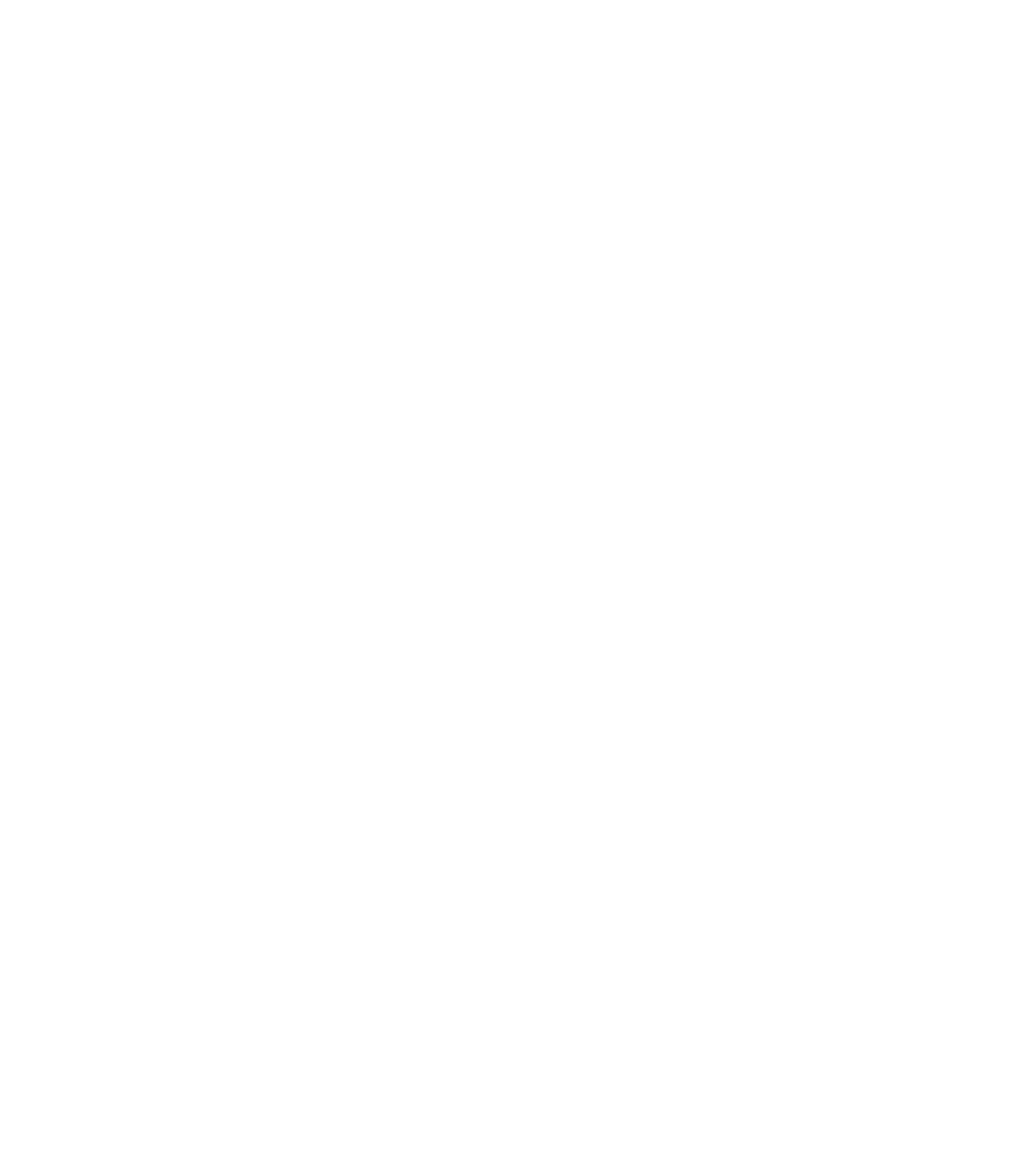
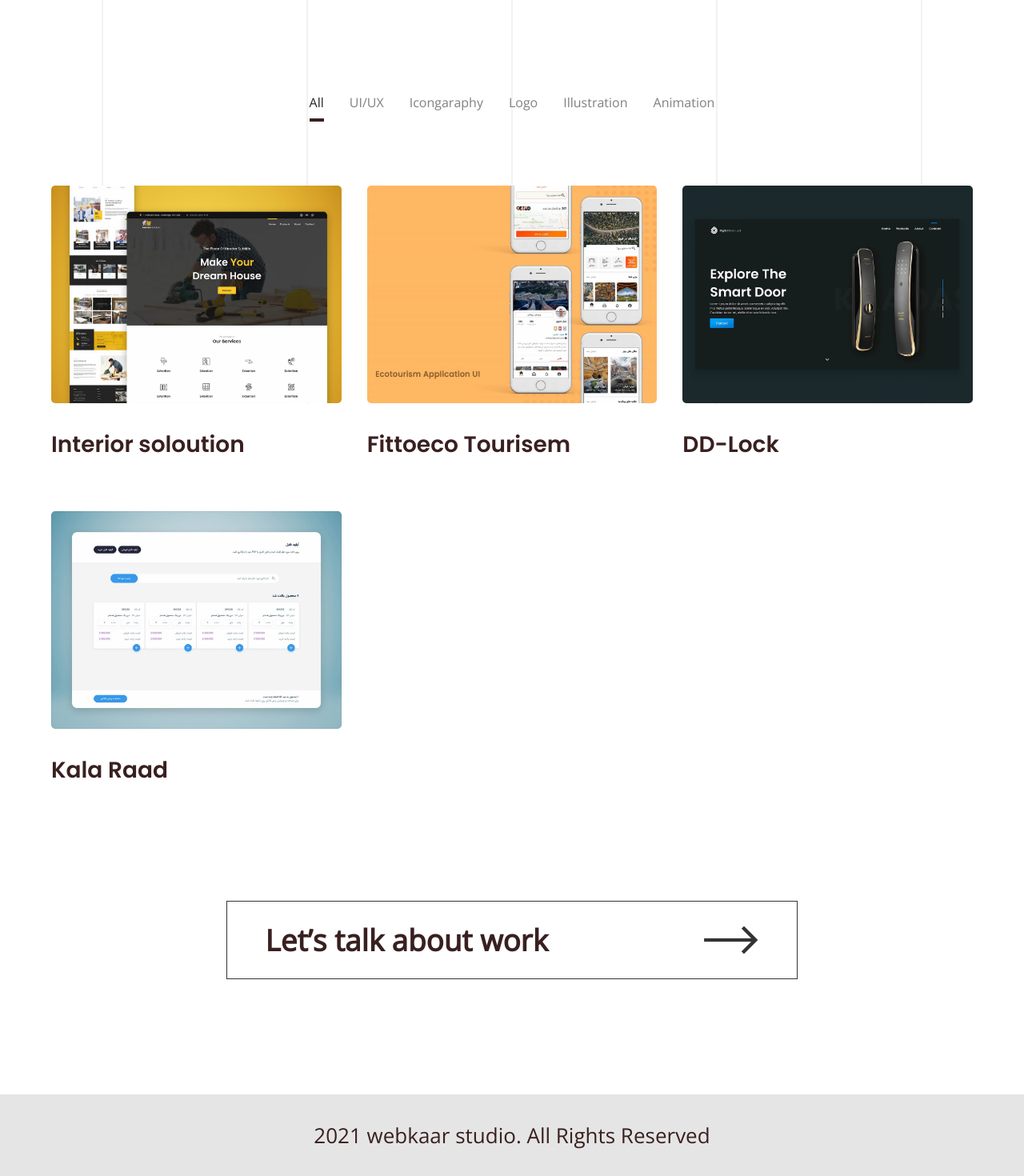
Before and after one commit to alicmp/webkar-landing-v2, a Nuxt app: page /works in a window 1280 px wide. Before the commit this address had no page. Shown: the part 295-1765 px from the top of the page at 80% size. Before the commit the page ends 800 px from the top, so only its background shows below. Built offline with nearby package versions, Linux system fonts and the light colour scheme.

Commit message:
fixed works gallery tag

```diff
--- a/assets/sass/_styles.scss
+++ b/assets/sass/_styles.scss
@@ -78,6 +78,12 @@
 .container {
   margin: auto;
   width : min(90%, 1200px);
+}
+
+img {
+  max-width: 100%;
+  height: auto;
+  object-fit: cover;
 }
 
 .text-primary-light {
@@ -165,3 +171,20 @@
     opacity: 1;
   }
 }
+
+.lines {
+  position: absolute;
+  top: 0;
+  bottom: 0;
+  z-index: -1;
+  width: 100%;
+  display: flex;
+  justify-content: space-around;
+  @media (max-width: 860px) {
+    display: none;
+  }
+  hr {
+    border: 0.5px solid #828282;
+    opacity: 0.1;
+  }
+}
--- a/layouts/default.vue
+++ b/layouts/default.vue
@@ -2,6 +2,9 @@
   <div>
     <MainNavbar />
     <Nuxt />
+    <footer>
+      <p class="container">2021 webkaar studio. All Rights Reserved</p>
+    </footer>
   </div>
 </template>
 
@@ -15,5 +18,15 @@
 };
 </script>
 
-<style>
+<style lang="scss" scoped>
+footer {
+  background-color: #e5e5e5;
+  .container {
+    padding: 2rem 0;
+    text-align: center;
+    @media (max-width: 860px) {
+      font-size: 18px;
+    }
+  }
+}
 </style>
--- a/pages/index.vue
+++ b/pages/index.vue
@@ -130,10 +130,6 @@
         <img class="mobile-hidden" src="@/assets/img/icon/arrow-up.png" />
       </button>
     </section>
-
-    <footer>
-      <p class="container">2021 webkaar studio. All Rights Reserved</p>
-    </footer>
   </div>
 </template>
 
@@ -545,15 +541,4 @@
     }
   }
 }
-
-footer {
-  background-color: #e5e5e5;
-  .container {
-    padding: 2rem 0;
-    text-align: center;
-    @media (max-width: 860px) {
-      font-size: 18px;
-    }
-  }
-}
 </style>
--- a/pages/projects/ddlock.vue
+++ b/pages/projects/ddlock.vue
@@ -93,22 +93,6 @@
   position: relative;
   margin-top: 60px;
 }
-.lines {
-  position: absolute;
-  top: 0;
-  bottom: 0;
-  z-index: -1;
-  width: 100%;
-  display: flex;
-  justify-content: space-around;
-  @media (max-width: 860px) {
-    display: none;
-  }
-  hr {
-    border: 0.5px solid #828282;
-    opacity: 0.1;
-  }
-}
 @media (min-width: 860px) {
   h2 {
     font-weight: 600;
@@ -132,11 +116,6 @@
 .pull-left {
   margin-right: auto;
 }
-img {
-  max-width: 100%;
-  height: auto;
-  object-fit: cover;
-}
 .image-gallery {
   display: grid;
   gap: 3.5rem;
--- /dev/null
+++ b/pages/works.vue
@@ -0,0 +1,257 @@
+<template>
+  <div>
+    <div class="lines">
+      <hr />
+      <hr />
+      <hr />
+      <hr />
+      <hr />
+    </div>
+
+    <header>
+      <div class="container">
+        <h1>Works</h1>
+      </div>
+    </header>
+
+    <div class="container">
+      <div class="works-gallery">
+        <div class="tags">
+          <button
+            v-for="tag in tags"
+            :key="tag.code"
+            @click="selectedTag = tag.code"
+            class="tag"
+            :class="{ selected: tag.code == selectedTag }"
+          >
+            {{ tag.title }}
+          </button>
+        </div>
+        <div class="gallery">
+          <div
+            class="work"
+            v-for="work in works"
+            :key="work.title"
+            :class="{
+              show: work.tag == selectedTag || selectedTag == 'ALL',
+            }"
+          >
+            <img :src="work.image" :alt="work.title" />
+            <h4>{{ work.title }}</h4>
+          </div>
+        </div>
+      </div>
+    </div>
+
+    <div class="container">
+      <a href="mailto:hi@webkar.xyz" class="cto">
+        Let’s talk about work
+        <img src="@/assets/img/icon/arrow-right.png" />
+      </a>
+    </div>
+  </div>
+</template>
+
+<script>
+export default {
+  data() {
+    return {
+      selectedTag: "ALL",
+      tags: [
+        {
+          title: "All",
+          code: "ALL",
+        },
+        {
+          title: "UI/UX",
+          code: "UIUX",
+        },
+        {
+          title: "Icongaraphy",
+          code: "ICON",
+        },
+        {
+          title: "Logo",
+          code: "LOGO",
+        },
+        {
+          title: "Illustration",
+          code: "ILLUS",
+        },
+        {
+          title: "Animation",
+          code: "ANI",
+        },
+      ],
+      works: [
+        {
+          image: require("@/assets/img/works/1-interiorsolutions.jpg"),
+          title: "Interior soloution",
+          tag: "UIUX",
+        },
+        {
+          image: require("@/assets/img/works/3-fitto.jpg"),
+          title: "Fittoeco Tourisem",
+          tag: "UIUX",
+        },
+        {
+          image: require("@/assets/img/works/2-ddlock.jpg"),
+          title: "DD-Lock",
+          tag: "UIUX",
+        },
+        {
+          image: require("@/assets/img/works/6-kalaraad.jpg"),
+          title: "Kala Raad",
+          tag: "UIUX",
+        },
+      ],
+    };
+  },
+};
+</script>
+
+<style lang="scss" scoped>
+body::-webkit-scrollbar {
+  width: 1em;
+}
+
+/* Track */
+body::-webkit-scrollbar-track {
+  background: transparent;
+}
+
+/* Handle */
+body::-webkit-scrollbar-thumb {
+  background: #ccc;
+  border-radius: 10px;
+}
+
+/* Handle on hover */
+body::-webkit-scrollbar-thumb:hover {
+  background: #bbb;
+}
+header {
+  .container {
+    h1 {
+      margin-top: 60px;
+      padding: 5rem 0;
+    }
+  }
+}
+.works-gallery {
+  .tags {
+    width: max-content;
+    margin: auto;
+    margin-bottom: 5rem;
+    @media (max-width: 680px) {
+      margin-bottom: 2rem;
+      width: 100%;
+      overflow-x: auto;
+      display: flex;
+      padding-bottom: 1rem;
+      /* width */
+      &::-webkit-scrollbar {
+        height: 0.25rem;
+      }
+
+      /* Track */
+      &::-webkit-scrollbar-track {
+        background: transparent;
+      }
+
+      /* Handle */
+      &::-webkit-scrollbar-thumb {
+        background: transparent;
+        border-radius: 10px;
+      }
+
+      &:hover, &:focus {
+        &::-webkit-scrollbar-thumb {
+          background: #ccc;
+        }
+      }
+    }
+    button {
+      display: inline-block;
+      background-color: transparent;
+      border: none;
+      padding-bottom: 0.5rem;
+      color: #818080;
+      font-size: 1rem;
+      line-height: 1.5rem;
+      cursor: pointer;
+      &:hover {
+        border-bottom: 4px solid #392020;
+      }
+    }
+    .selected {
+      color: #252525;
+      border-bottom: 4px solid #392020;
+    }
+  }
+  .tags > * + * {
+    margin-left: 2rem;
+  }
+  .gallery {
+    display: grid;
+    grid-template-columns: repeat(auto-fill, minmax(20rem, 1fr));
+    gap: 2rem;
+    @media (min-width: 680px) {
+      row-gap: 4rem;
+    }
+    .work {
+      display: none;
+      img {
+        border-radius: 5px;
+        transition: transform 0.5s ease;
+      }
+      h4 {
+        @media (min-width: 680px) {
+          margin-top: 1.5rem;
+        }
+        font-size: 28px;
+      }
+      &:hover {
+        img {
+          transform: scale(1.07);
+        }
+      }
+    }
+    .show {
+      display: block;
+    }
+  }
+}
+.cto {
+  margin: auto;
+  margin-top: 9rem;
+  margin-bottom: 9rem;
+  font-weight: 600;
+  display: flex;
+  align-items: center;
+  justify-content: space-between;
+  max-width: 44.68rem;
+  padding: 1.8rem 3rem;
+  color: var(--clr-text-primary-dark);
+  border: 1px solid #333333;
+  text-decoration: none;
+  transition: 100ms all ease-in;
+  @media (min-width: 860px) {
+    font-size: 2.3rem;
+  }
+  @media (max-width: 860px) {
+    display: inline-block;
+    width: 100%;
+    text-align: center;
+    font-size: 1.4rem;
+    padding: 1rem 2rem;
+    margin-top: 6rem;
+    margin-bottom: 3rem;
+    background-color: var(--clr-text-primary-dark);
+    color: #fff;
+    img {
+      display: none;
+    }
+  }
+}
+</style>
```
